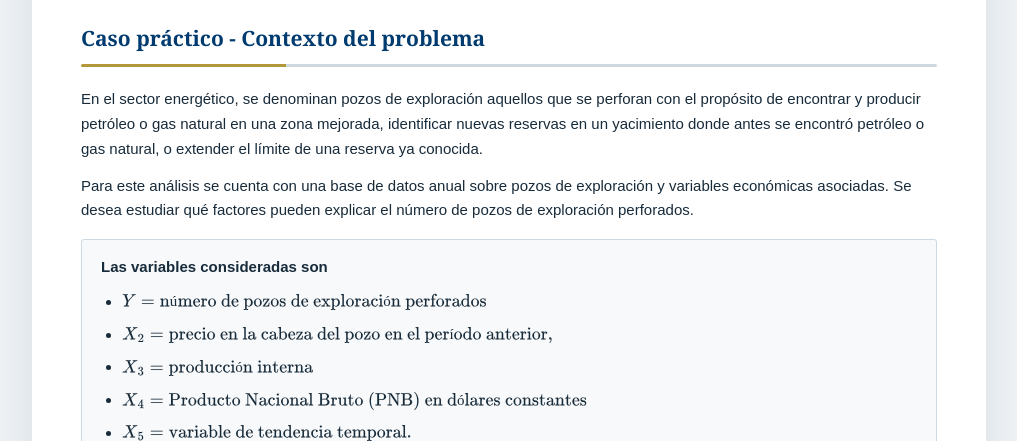
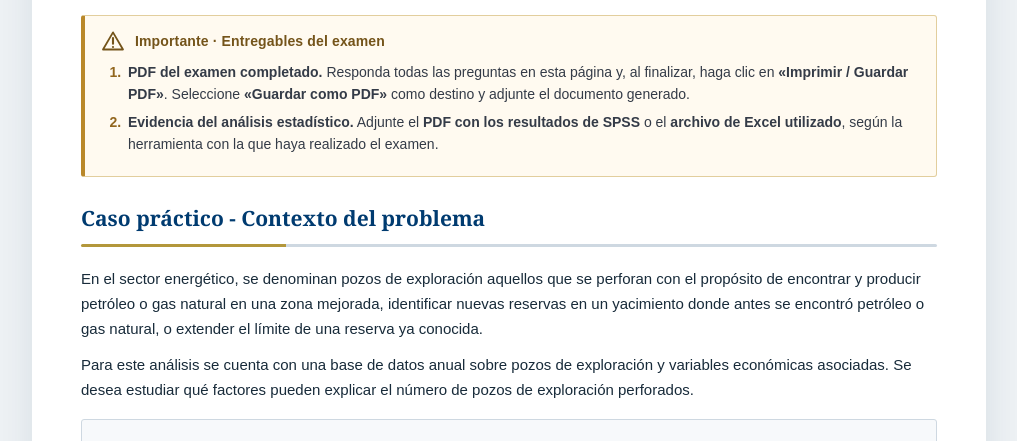
Before and after one commit to EuM29/diplomado_CDPED, a plain HTML site: page index.html in a window 1280 px wide. Shown: the part 659-1100 px from the top of the page, without its empty margins (131-1148 px from the left). Drawn offline with nearby package versions, Linux system fonts and the light colour scheme.

Commit message:
Update index.html

```diff
--- a/index.html
+++ b/index.html
@@ -53,6 +53,16 @@ button {border-radius:3px}.foot {border-top:1px solid var(--border)}
 .help-text{font-size:12px;color:var(--muted);margin-top:8px}.sub-answer{margin-top:10px}.sub-answer .answer-panel{margin:10px 0 6px}.parts li{break-inside:avoid-page}
 @media(max-width:650px){.answer-panel{padding:12px}.answer-grid.cols-2{grid-template-columns:1fr}.eq-unit input{width:69px}}
 @media print{.answer-panel{background:#fff;break-inside:avoid}.field input,.field textarea,.field select,.eq-unit input{border-color:#a8b8c5}.option-pill{background:white!important}.answer-grid{gap:9px}}
+
+/* Aviso institucional de entregables: conserva legibilidad al imprimir. */
+.deliverables{background:#fffaf0;border:1px solid #e2ce9d;border-left:4px solid #b9882a;border-radius:3px;padding:13px 18px 13px 16px;margin:-6px 0 26px;color:#343b47}
+.deliverables-heading{display:flex;align-items:center;gap:10px;color:#74541a;font-size:14px;letter-spacing:.01em}
+.deliverable-icon{flex-shrink:0}
+.deliverables-list{margin:9px 0 0;padding-left:24px;font-size:14px;line-height:1.55}
+.deliverables-list li{padding-left:3px;margin:7px 0}
+.deliverables-list li::marker{color:#92661e;font-weight:750}
+@media(max-width:650px){.deliverables{padding:12px 14px}.deliverables-list{font-size:13px}}
+@media print{.deliverables{break-inside:avoid;background:#fffaf0!important;border-color:#c2aa75}}
 </style>
 </head>
 <body>
@@ -66,6 +76,13 @@ button {border-radius:3px}.foot {border-top:1px solid var(--border)}
 <div class="meta"><span><strong>Duración:</strong> 1 hora</span><span><strong>Valor:</strong> 30 puntos</span></div>
 <div class="ident"><label>Nombre:<input aria-label="Nombre" class="line-input" type="text"/></label><label>Fecha:<input aria-label="Fecha" class="line-input" type="text"/></label></div>
 <div class="note instructions-with-icons"><div class="instructions-logos"><img alt="Excel" src="logo_excel.png"/><img alt="SPSS" src="logo_spss.png"/></div><div class="instructions-content"><strong>Instrucciones:</strong> Utilice SPSS o Excel para realizar el análisis. No basta con copiar las tablas generadas por el software: cada resultado debe ser interpretado en el contexto del problema. Use un nivel de significancia de \(\alpha=0.05\).</div></div>
+<div class="deliverables" role="note" aria-label="Importante: documentos que debe entregar">
+  <div class="deliverables-heading"><svg class="deliverable-icon" viewBox="0 0 24 24" width="24" height="24" role="img" aria-label="Importante"><path d="M12 3.4 22 20.5H2L12 3.4Z" fill="none" stroke="currentColor" stroke-width="1.8" stroke-linejoin="round"/><path d="M12 9v5.7" stroke="currentColor" stroke-width="2.1" stroke-linecap="round"/><circle cx="12" cy="18" r="1.1" fill="currentColor"/></svg><strong>Importante · Entregables del examen</strong></div>
+  <ol class="deliverables-list">
+    <li><strong>PDF del examen completado.</strong> Responda todas las preguntas en esta página y, al finalizar, haga clic en <strong>«Imprimir / Guardar PDF»</strong>. Seleccione <strong>«Guardar como PDF»</strong> como destino y adjunte el documento generado.</li>
+    <li><strong>Evidencia del análisis estadístico.</strong> Adjunte el <strong>PDF con los resultados de SPSS</strong> o el <strong>archivo de Excel utilizado</strong>, según la herramienta con la que haya realizado el examen.</li>
+  </ol>
+</div>
 <section><h2 class="section-title">Caso práctico - Contexto del problema</h2><div class="rule"></div>
 <p>En el sector energético, se denominan pozos de exploración aquellos que se perforan con el propósito de encontrar y producir petróleo o gas natural en una zona mejorada, identificar nuevas reservas en un yacimiento donde antes se encontró petróleo o gas natural, o extender el límite de una reserva ya conocida.</p>
 <p>Para este análisis se cuenta con una base de datos anual sobre pozos de exploración y variables económicas asociadas. Se desea estudiar qué factores pueden explicar el número de pozos de exploración perforados.</p>
```
